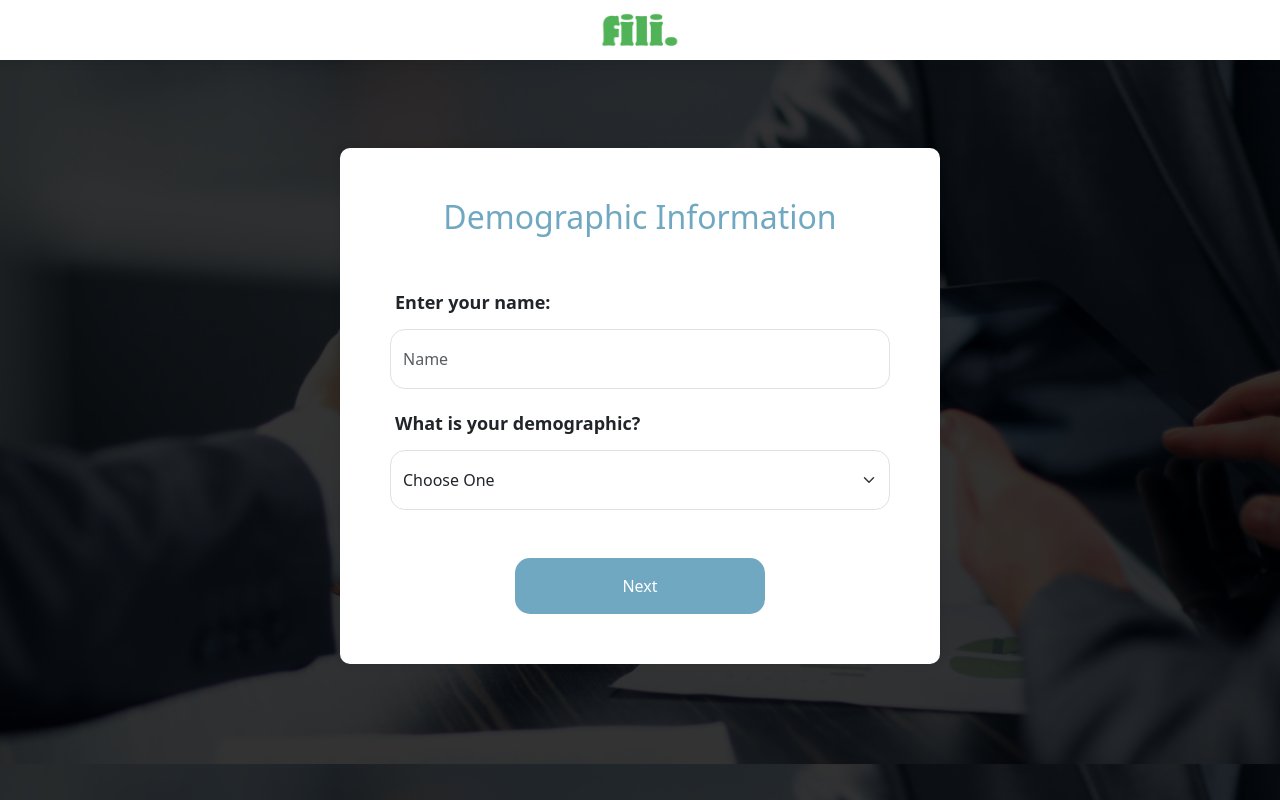
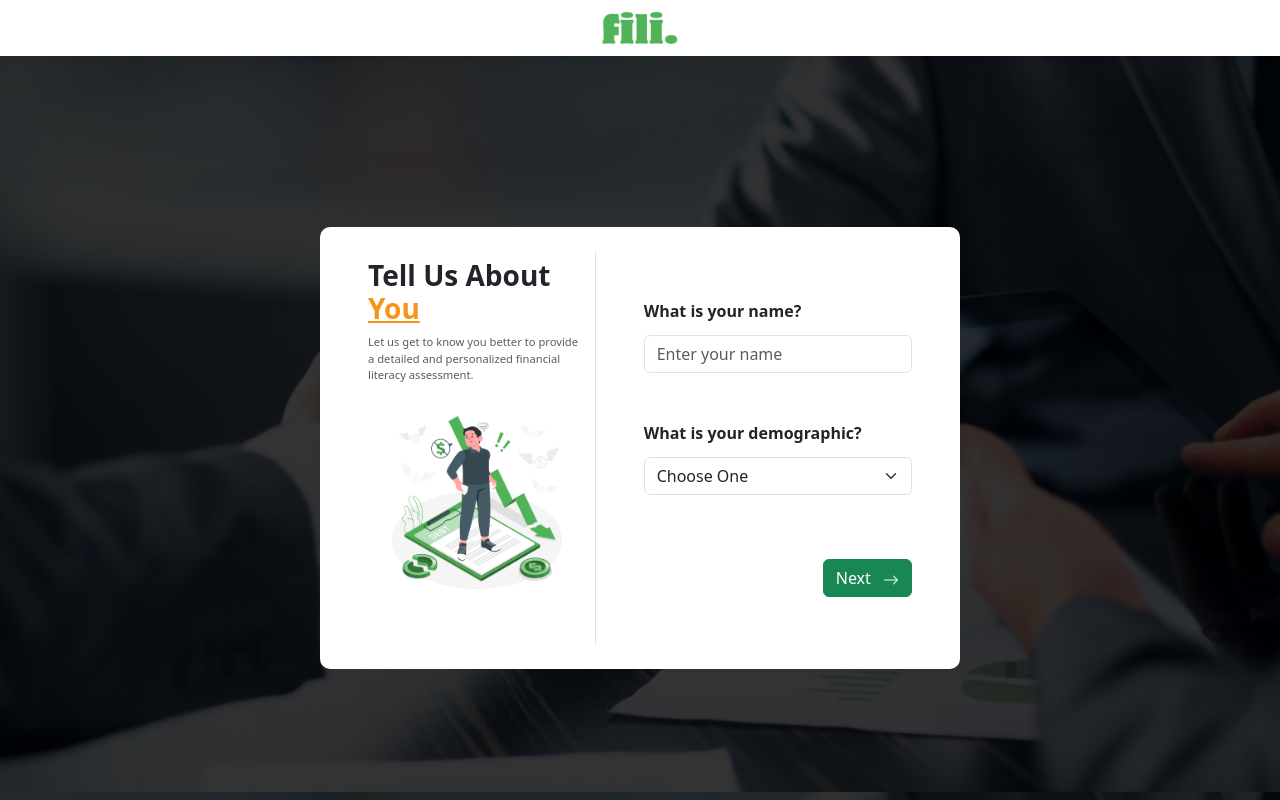
Before and after one commit to dionnieteh/hackathon, a PHP site: page /evaluate.php in a window 1280 px wide. Run offline with PHP 8.4, Linux system fonts and the light colour scheme.

Commit message:
Added UI

```diff
--- a/evaluate.php
+++ b/evaluate.php
@@ -12,39 +12,56 @@
   <link href="style.css" rel="stylesheet">
   <script src="./scripts/collectData.js"></script>
 </head>
-<header>
-  <img src="./images/logo.png" class="header-logo" alt="App Logo">
-</header>
 
-<body style="background-image: linear-gradient(rgba(0, 0, 0, 0.8), rgba(0, 0, 0, 0.8)), url('./images/bg.png'); background-size: cover; background-position: center center;">
+<body class="d-flex justify-content-center align-items-center flex-column" style="background-image: linear-gradient(rgba(0, 0, 0, 0.8), rgba(0, 0, 0, 0.8)), url('./images/bg.png'); background-size: cover; background-position: center center;">
+  <header class="col-12 py-2">
+    <img src="./images/logo.png" class="header-logo" alt="App Logo">
+  </header>
 
-  <div class="container centered-container mt-5" id="container">
-    <div class="form-container">
+  <!--Container-->
+  <div class="col-12 pt-5 d-flex justify-content-center align-items-center" style="min-height:92vh">
+    <div class="p-0 m-0 template" style="width:50%;">
       <form id="demographicForm" method="POST">
-        <h2 id="category">Demographic Information</h2>
-        <div class="mb-3 mt-5">
-          <label for="name" class="form-label">Enter your name:</label>
-          <input type="text" class="form-control" id="name" placeholder="Name" autocomplete="off">
+        <div class="d-flex px-5">
+          <div class="col-5 pe-2 d-flex flex-column justify-content-center align-items-center">
+            <div class="d-flex flex-column mb-3">
+              <h3 class="fw-bold">Tell Us About <span style="color:#F6931A"><u>You</u></span></h3>
+              <p class="text-muted" style="font-size:0.7rem">Let us get to know you better to provide a detailed and personalized financial literacy assessment. </p>
+            </div>
+            <img src="./images/debt.png" class="img-fluid pb-5" style="height:50%">
+          </div>
+
+          <div class="col-7 ps-5 py-5 my-4 d-flex flex-column justify-content-center border-start height-75" id="demographicForm" method="POST">
+            <div class="col-12 mb-5">
+              <label for="name" class="form-label pb-1 fw-semibold">What is your name?</label>
+              <input type="text" class="form-control" id="name" placeholder="Enter your name" autocomplete="off">
+            </div>
+            <div class="col-12">
+              <label for="demographic" class="form-label pb-1 fw-semibold">What is your demographic?</label>
+              <select class="form-select" id="demographic">
+                <option selected disabled>Choose One</option>
+              </select>
+            </div>
+            <div class="col-12 mt-3 d-flex justify-content-end">
+              <button type="button" id="button" class="btn mt-5 btn-success" onclick="submitDemographic()">Next
+                <svg xmlns="http://www.w3.org/2000/svg" width="16" height="16" fill="currentColor" class="ms-2 bi bi-arrow-right" viewBox="0 0 16 16">
+                  <path fill-rule="evenodd" d="M1 8a.5.5 0 0 1 .5-.5h11.793l-3.147-3.146a.5.5 0 0 1 .708-.708l4 4a.5.5 0 0 1 0 .708l-4 4a.5.5 0 0 1-.708-.708L13.293 8.5H1.5A.5.5 0 0 1 1 8" />
+                </svg>
+              </button>
+            </div>
+          </div>
         </div>
-        <div class="mb-3">
-          <label for="demographic" class="form-label">What is your demographic?</label>
-          <select class="form-select" id="demographic">
-            <option selected disabled>Choose One</option>
-          </select>
-        </div>
-        <button type="button" id="button" class="btn mt-5" onclick="submitDemographic()">Next</button>
       </form>
-
-      <form id="financialForm" method="POST" style="display:none">
-        <h2>Financial Analysis</h2>
+      <form id="financialForm" class="row p-4 m-3" method="POST" style="display: none;">
 
       </form>
-
-      <div id="response" >
+      <div id="response" class="row p-4 m-3" method="POST" style="display: none;">
 
       </div>
     </div>
+  </div>
+  </div>
+
 </body>
 
-
 </html>
--- a/scripts/collectData.js
+++ b/scripts/collectData.js
@@ -62,12 +62,6 @@ function submitDemographic() {
     demographic: document.getElementById("demographic").value,
   };
 
-  // document.getElementById('container').classList.add('container-hidden');
-  // console.log("User Demographic: ", response);
-  // setTimeout(function() {
-  // generateQuestions(response);
-  // }, 560);
-
   console.log("User Demographic: ", financialData);
 
   let demographicForm = document.getElementById("demographicForm");
@@ -101,26 +95,28 @@ function generateQuestions() {
 function generateQuestionsBasedOnSection(sections, seq, length) {
   let part = seq[sections];
   let form = document.getElementById("financialForm");
+  let html=`
+  <h4 class="mb-1" style="color:#036D19;">Financial Analysis</h4>
+    <p class="text-muted mb-4" style="font-size:0.9rem" id="subtitle">Fill in the questions below</p>
+  `;
 
   questionData.categories.forEach((category) => {
     // let type = seq[sections]
     if (category.questionCategory == part) {
       // console.log(category.questions);
       category.questions.forEach((question) => {
-        let html = "";
         switch (question.type) {
           case "number":
-            html = generateNumberQuestion(sections, question);
+            html += generateNumberQuestion(sections, question);
             break;
           case "select":
-            html = generateSelectQuestion(sections, question);
+            html += generateSelectQuestion(sections, question);
             break;
           case "radio":
-            html = generateRadioQuestion(sections, question);
+            html += generateRadioQuestion(sections, question);
             break;
         }
         // console.log(html)
-        form.innerHTML += html;
         if (question.followUp) {
           generateFollowUpQuestion(sections, question, form);
         }
@@ -129,12 +125,33 @@ function generateQuestionsBasedOnSection(sections, seq, length) {
   });
   // console.log("Sections: ", part, sections, length-1)
 
+  let percentage = ((sections + 1) / length) * 100;
+  html += `
+  <div class="d-flex justify-content-between align-items-center mt-5">
+    <div class="col-7 d-flex justify-content-start align-items-center">
+      <div class="w-75 progress" role="progressbar" aria-valuenow="${percentage}" aria-valuemin="${percentage}" aria-valuemax="100">
+        <div class="progress-bar" style="width: ${percentage}%; background-color:#14CC60"></div>
+      </div>
+      <p class="mb-0 ms-3">${sections + 1} of ${length}</p>
+    </div>
+    <div class="col-5 d-flex justify-content-end align-items-center">
+      <button type="button" id="button" class="btn btn-success"
+  `;
   if (sections != length - 1) {
     // console.log("Sections: ", sections, seq);
-    form.innerHTML += `<button type="button" class="btn btn-primary mt-2 btn-next" onclick="storeFinancialData('${part}');generateQuestions();" visibility="visible">Next</button>`;
+    html += `onclick="storeFinancialData('${part}');generateQuestions();" visibility="visible">Next`;
   } else {
-    form.innerHTML += `<button type="button" class="btn btn-primary mt-2 btn-next" onclick="storeFinancialData('${part}');submitFinancial();" visibility="visible">Submit</button>`;
+    html += `onclick="storeFinancialData('${part}');submitFinancial();" visibility="visible">Submit`;
   }
+  html += `
+          <svg xmlns="http://www.w3.org/2000/svg" width="16" height="16" fill="currentColor" class="ms-2 bi bi-arrow-right" viewBox="0 0 16 16">
+          <path fill-rule="evenodd" d="M1 8a.5.5 0 0 1 .5-.5h11.793l-3.147-3.146a.5.5 0 0 1 .708-.708l4 4a.5.5 0 0 1 0 .708l-4 4a.5.5 0 0 1-.708-.708L13.293 8.5H1.5A.5.5 0 0 1 1 8" />
+        </svg>
+      </button>
+    </div>
+  </div>
+  `;
+  form.innerHTML = html;
 }
 
 function updateSection(sections) {
@@ -191,8 +208,8 @@ function hideQuestions(section) {
 
 function generateNumberQuestion(sections, question) {
   return `
-  <div class="form-group my-3 section-${sections}" style="visibility:visible;">
-    <label for="${question.name}">${question.question}</label>
+  <div class="col-12 form-group my-3 section-${sections}" style="visibility:visible;">
+    <label for="${question.name}" class="pb-1 fw-semibold">${question.question}</label>
     <input type="${question.type}" class="form-control" id="${question.name}" placeholder="${question.placeholder}">
   </div>
   `;
@@ -200,8 +217,8 @@ function generateNumberQuestion(sections, question) {
 
 function generateSelectQuestion(sections, question) {
   let html = `
-  <div class="form-group my-3 section-${sections}">
-    <label for="${question.name}" class="form-label">${question.question}</label>
+  <div class="form-group  section-${sections}">
+    <label for="${question.name}" class="form-label pb-1 fw-semibold">${question.question}</label>
     <select class="form-select" id="${question.name}">
       <option selected disabled>Choose One</option>
   `;
@@ -217,8 +234,8 @@ function generateSelectQuestion(sections, question) {
 
 function generateRadioQuestion(question) {
   let html = `
-  <div class="form-group my-3 sections-${sections}">
-    <label for="${question.name}" class="form-label">${question.question}</label>
+  <div class="form-group  sections-${sections}">
+    <label for="${question.name}" class="form-label pb-1 fw-semibold">${question.question}</label>
     `;
   let count = 1;
   question.options.forEach((option) => {
@@ -241,7 +258,7 @@ function generateTextQuestion(question) {
   return `
   <div class="form-group my-4">
     <label for="${question.name}">${question.question}</label>
-    <input type="${question.type}" class="form-control" id="${question.name}" placeholder="${question.placeholder}">
+    <input type="${question.type}" class="form-control pb-1 fw-semibold" id="${question.name}" placeholder="${question.placeholder}">
   </div>
   `;
 }
--- a/style.css
+++ b/style.css
@@ -1,72 +1,17 @@
 header {
-    background-color: white;
-    box-shadow: 0 2px 10px rgba(0, 0, 0, 0.1);
-    position: fixed;
-    top: 0;
-    width: 100%;
-    text-align: center;
-    padding: 10px 0;
+  background-color: white;
+  box-shadow: 0 2px 10px rgba(0, 0, 0, 0.1);
 }
 
 .header-logo {
-    display: block;
-    margin: 0 auto;
-    width: 80px;
+  display: block;
+  margin: 0 auto;
+  width: 80px;
 }
 
-#category {
-    color: #70A8C2;
-    text-align: center;
+.template{
+    background-color : white;
+    padding: 20px;
+    margin: 20px;
+    border-radius: 10px;
 }
-
-#name, #demographic {
-    width: 100%;
-    border-radius: 15px;
-    height: 60px;
-}
-
-#button {
-    width: 50%;
-    padding: 15px;
-    background-color: #70A8C2;
-    color: white;
-    border-radius: 15px;
-    outline: none;
-    display: block;
-    margin: 0 auto;
-}
-
-#button:hover{
-    background-color: #578296;
-}
-
-.centered-container {
-    display: flex;
-    justify-content: center;
-    align-items: center;
-    padding: 100px ;
-}
-
-.form-container {
-    background-color: white;
-    padding: 50px;
-    border-radius: 10px;
-    box-shadow: 0 0 10px rgba(0, 0, 0, 0.1);
-    width: 100%;
-    max-width: 600px;
-}
-
-.form-label {
-    font-weight: bold;
-    font-size: large;
-    padding: 5px;
-}
-
-.container-hidden {
-    transform: translateX(-150%);
-    transition: transform 1s ease-out;
-}
-
-#financialForm{
-    z-index: 0;
-}
```
Also changed, not shown: includes/financialForm.include.php (added, +15 -0 lines), promptTest.php (deleted, +0 -30 lines), script.js (deleted, +0 -15 lines), images/debt.png (added).
